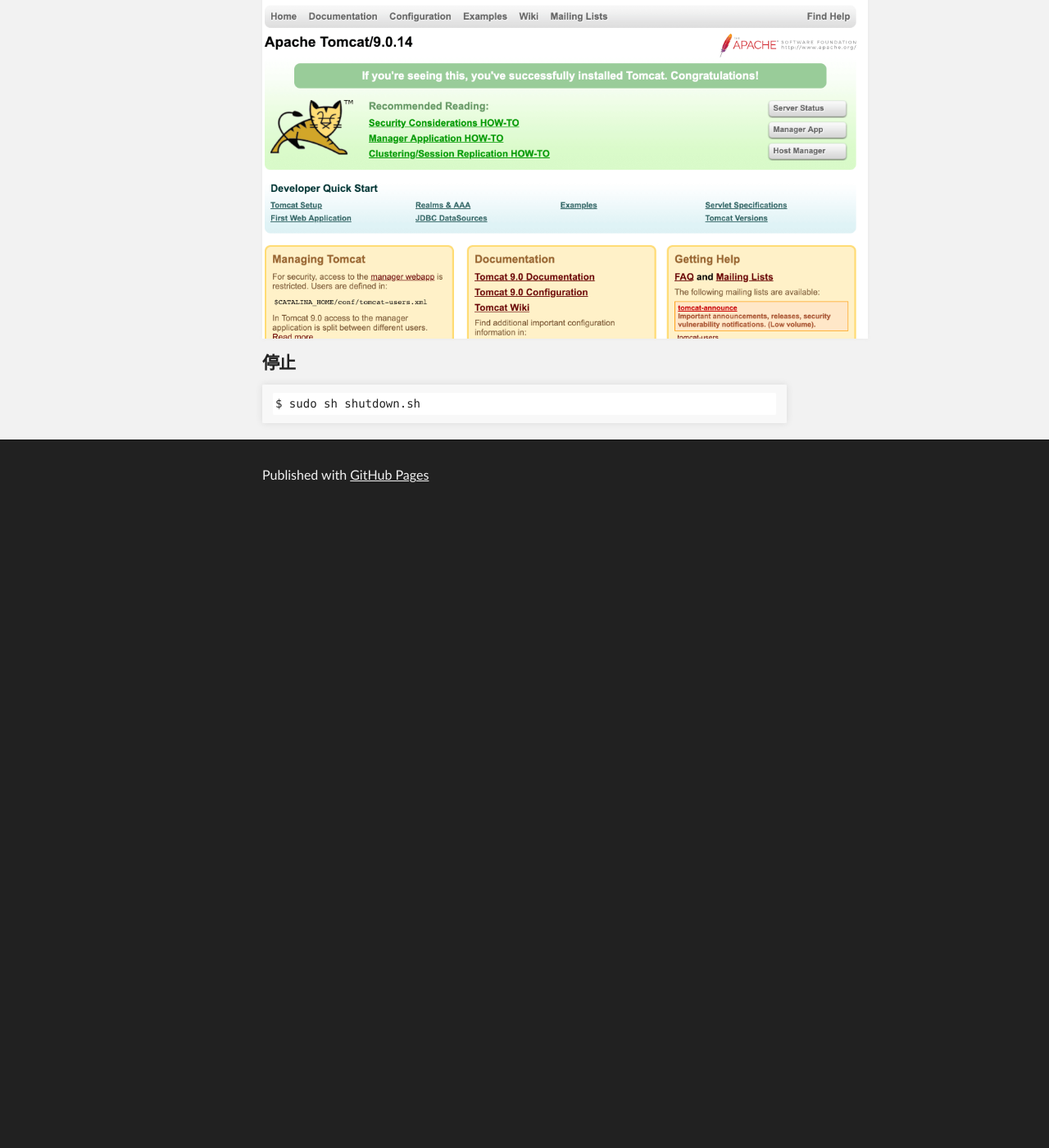
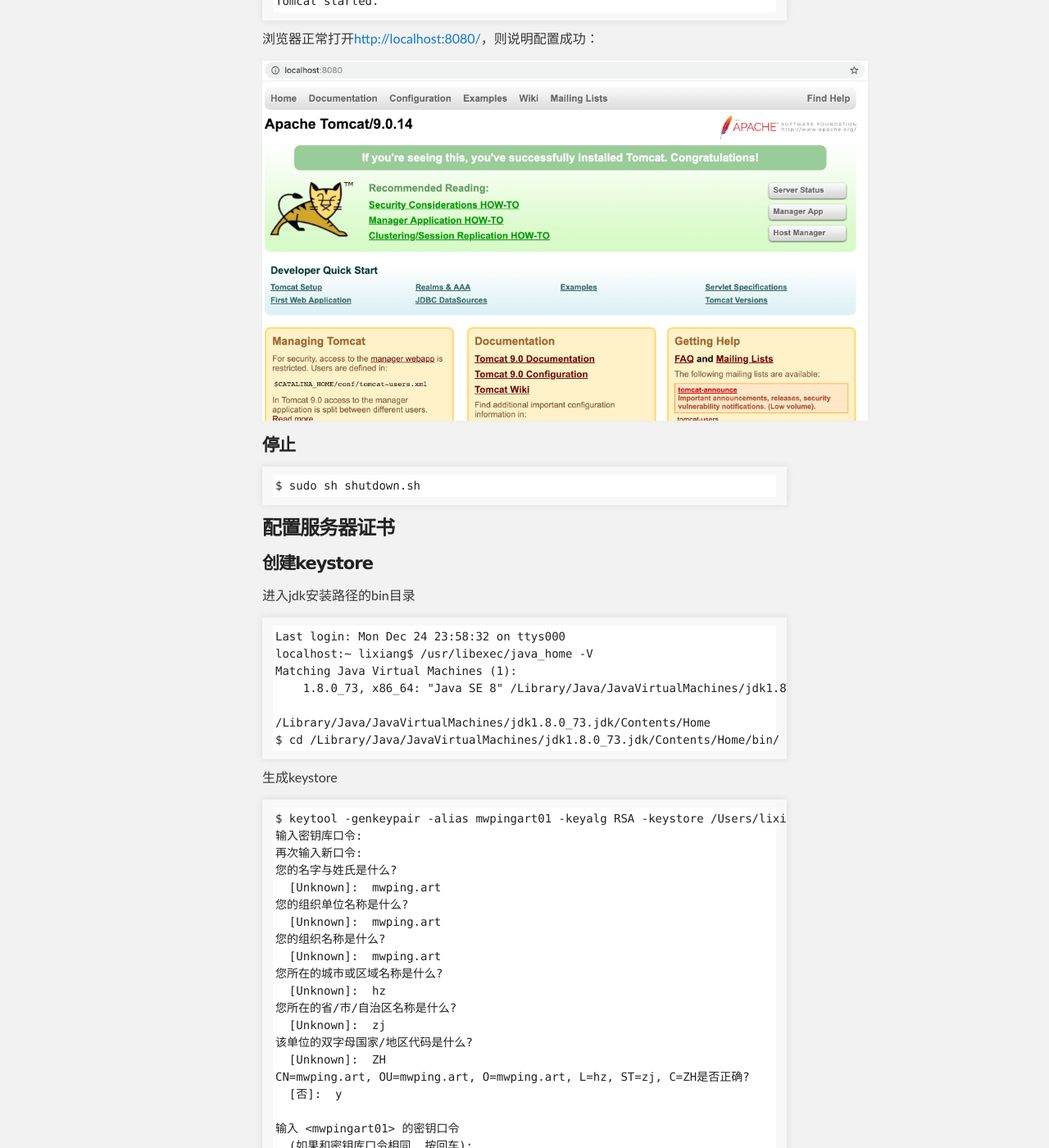
Before and after one commit to mwping/mwping.github.io, a Jekyll site: the page built from network/http/android-tomcat.md, in a window 1280 px wide and 1400 px high, scrolled down 1648 px. Shown: the whole window at 82% size. Built offline with Jekyll 4.4.1, drawn with Linux system fonts in a browser that asks for light colours; our own code applies the rules of GitHub Pages for plain Markdown files; before the commit the page ends 2274 px from its top, so only the background shows below that; some of the changed text lies outside the part shown.

Commit message:
add keystore的生成。

````diff
--- a/network/http/android-tomcat.md
+++ b/network/http/android-tomcat.md
@@ -6,6 +6,11 @@
   1. [下载](#1.1)
   2. [启动](#1.2)
   3. [停止](#1.3)
+
+* ##### [配置服务器证书](#2)
+  1. [创建keystore](#2.1)
+  2. [查询keystore](#2.2)
+
 
 <h3 id="1">配置Tomcat</h3>
 
@@ -36,3 +41,59 @@
 ```
 $ sudo sh shutdown.sh
 ```
+
+<h3 id="2">配置服务器证书</h3>
+
+<h4 id="2.1">创建keystore</h4>
+
+进入jdk安装路径的bin目录
+```
+Last login: Mon Dec 24 23:58:32 on ttys000
+localhost:~ lixiang$ /usr/libexec/java_home -V
+Matching Java Virtual Machines (1):
+    1.8.0_73, x86_64: "Java SE 8" /Library/Java/JavaVirtualMachines/jdk1.8.0_73.jdk/Contents/Home
+
+/Library/Java/JavaVirtualMachines/jdk1.8.0_73.jdk/Contents/Home
+$ cd /Library/Java/JavaVirtualMachines/jdk1.8.0_73.jdk/Contents/Home/bin/
+```
+生成keystore
+```
+$ keytool -genkeypair -alias mwpingart01 -keyalg RSA -keystore /Users/lixiang/Mwp/Github/mwping/download/tomcat/apache-tomcat-9.0.14/conf/keystore/mwpingart.keystore
+输入密钥库口令:
+再次输入新口令:
+您的名字与姓氏是什么?
+  [Unknown]:  mwping.art
+您的组织单位名称是什么?
+  [Unknown]:  mwping.art
+您的组织名称是什么?
+  [Unknown]:  mwping.art
+您所在的城市或区域名称是什么?
+  [Unknown]:  hz
+您所在的省/市/自治区名称是什么?
+  [Unknown]:  zj
+该单位的双字母国家/地区代码是什么?
+  [Unknown]:  ZH
+CN=mwping.art, OU=mwping.art, O=mwping.art, L=hz, ST=zj, C=ZH是否正确?
+  [否]:  y
+
+输入 <mwpingart01> 的密钥口令
+  (如果和密钥库口令相同, 按回车):
+```
+可以使用同样的方法，在mwpingart.keystore添加一个新的密钥对(alias=mwpingart02)。
+
+<h4 id="2.2">查询keystore</h4>
+
+```
+$ keytool -list -keystore /Users/lixiang/Mwp/Github/mwping/download/tomcat/apache-tomcat-9.0.14/conf/keystore/mwpingart.keystore
+输入密钥库口令:
+
+密钥库类型: JKS
+密钥库提供方: SUN
+
+您的密钥库包含 2 个条目
+
+mwpingart02, 2018-12-25, PrivateKeyEntry,
+证书指纹 (SHA1): CF:8E:9F:5D:E5:01:C1:C2:89:2A:94:F4:CE:FB:6B:A0:6B:74:14:58
+mwpingart01, 2018-12-25, PrivateKeyEntry,
+证书指纹 (SHA1): 7A:04:F7:BE:20:1B:D2:8E:A7:E8:8C:37:50:93:A1:A0:2F:6F:48:BE
+```
````
Also changed, not shown: 1 other file.
